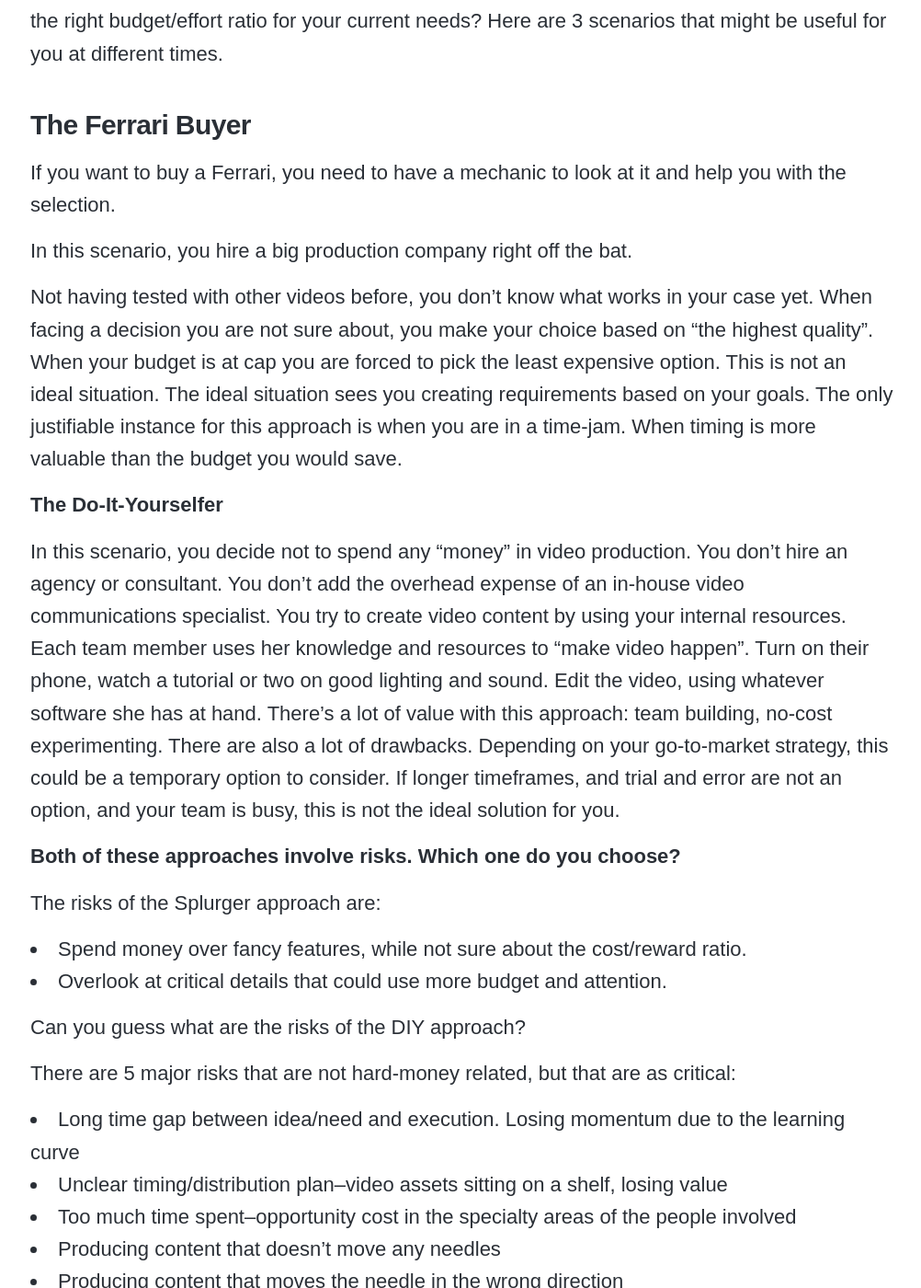
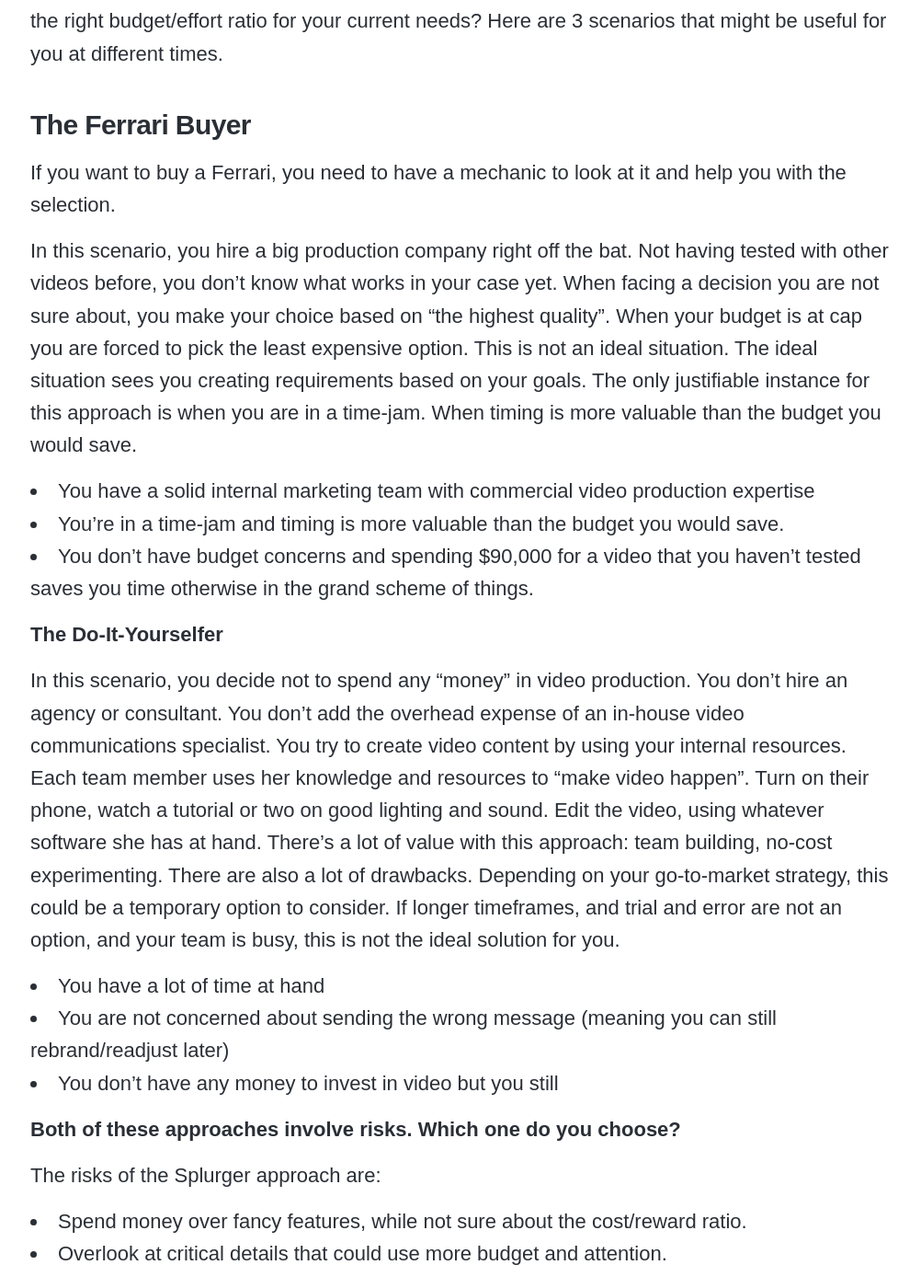
Before and after one commit to adrianomartino/amartino, a Jekyll site: the page built from _posts/2019-04-22-test-title.md, in a window 1280 px wide and 1400 px high, scrolled down 758 px. Shown: the whole window at 92% size, without its empty margins (137-1139 px from the left). Built offline with Jekyll 4.4.1, drawn with Linux system fonts in a browser that asks for light colours; nearby versions of some CDN libraries; some web fonts are replaced.

Commit message:
Update from Forestry.io Adriano Martino updated _posts/2019-04-22-test-title.md

```diff
--- a/_posts/2019-04-22-test-title.md
+++ b/_posts/2019-04-22-test-title.md
@@ -17,13 +17,19 @@ Today you can produce effective videos with virtually any budget. So how do you
 
 If you want to buy a Ferrari, you need to have a mechanic to look at it and help you with the selection.
 
-In this scenario, you hire a big production company right off the bat.
+In this scenario, you hire a big production company right off the bat. Not having tested with other videos before, you don't know what works in your case yet. When facing a decision you are not sure about, you make your choice based on “the highest quality”. When your budget is at cap you are forced to pick the least expensive option. This is not an ideal situation. The ideal situation sees you creating requirements based on your goals. The only justifiable instance for this approach is when you are in a time-jam. When timing is more valuable than the budget you would save.
 
-Not having tested with other videos before, you don't know what works in your case yet. When facing a decision you are not sure about, you make your choice based on “the highest quality”. When your budget is at cap you are forced to pick the least expensive option. This is not an ideal situation. The ideal situation sees you creating requirements based on your goals. The only justifiable instance for this approach is when you are in a time-jam. When timing is more valuable than the budget you would save.
+* You have a solid internal marketing team with commercial video production expertise
+* You're in a time-jam and timing is more valuable than the budget you would save.
+* You don't have budget concerns and spending $90,000 for a video that you haven't tested saves you time otherwise in the grand scheme of things.
 
 **The Do-It-Yourselfer**
 
 In this scenario, you decide not to spend any “money” in video production. You don't hire an agency or consultant. You don't add the overhead expense of an in-house video communications specialist. You try to create video content by using your internal resources. Each team member uses her knowledge and resources to “make video happen”. Turn on their phone, watch a tutorial or two on good lighting and sound. Edit the video, using whatever software she has at hand. There's a lot of value with this approach: team building, no-cost experimenting. There are also a lot of drawbacks. Depending on your go-to-market strategy, this could be a temporary option to consider. If longer timeframes, and trial and error are not an option, and your team is busy, this is not the ideal solution for you.
+
+* You have a lot of time at hand
+* You are not concerned about sending the wrong message (meaning you can still rebrand/readjust later)
+* You don't have any money to invest in video but you still
 
 **Both of these approaches involve risks. Which one do you choose?**
 
```
